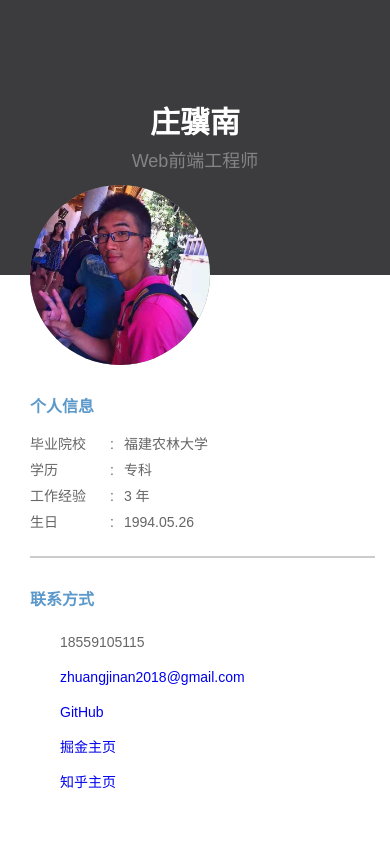
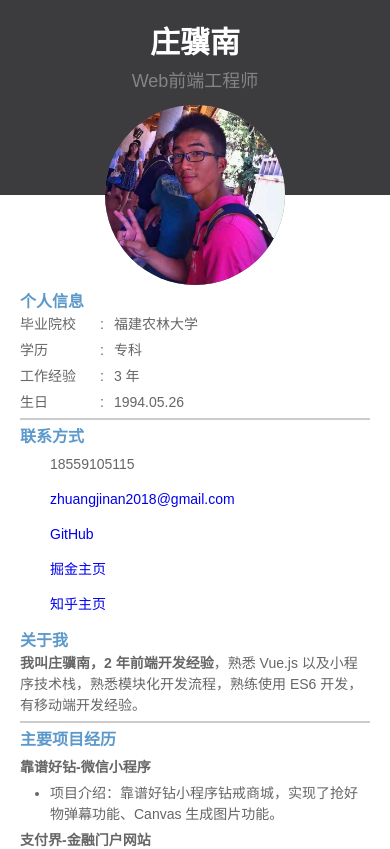
Before and after one commit to jinan36/resume-simple, a website: page index.html in a window 390 px wide. Shown: the top 849 px of the page. Drawn offline with Linux system fonts and the light colour scheme.

Commit message:
移除过大的边距，使视觉更加紧凑

```diff
--- a/style.css
+++ b/style.css
@@ -35,12 +35,13 @@ a:hover {
   margin: 0 auto;
   display: flex;
   flex-wrap: wrap;
+  min-height: 100vh;
 }
 header {
   width: 100%;
   background: #3c3c3e;
   text-align: center;
-  padding: 100px 0 26px;
+  padding: 10px 0 10px;
 }
 header h1 {
   font-size: 30px;
@@ -52,7 +53,6 @@ header p {
   color: #848486;
 }
 aside {
-  width: 240px;
   position: relative;
   background: #fff;
   padding: 90px 15px 30px 30px;
@@ -71,10 +71,9 @@ aside section:not(:last-child) {
 }
 main {
   flex: 1;
-  min-height: calc(100vh - 100px);
   background: #fff;
   position: relative;
-  padding: 0 20px 30px;
+  padding: 0 20px 5px;
 }
 main::before {
   content: "";
@@ -88,24 +87,25 @@ main::before {
 @media screen and (max-width: 768px) {
   aside {
     width: 100%;
+    padding: 90px 20px 0 20px;
+  }
+  aside .avatar{
+    left: 50%;
+    transform: translateX(-50%);
   }
   header {
     width: 100%;
     background: #3c3c3e;
     text-align: center;
-    padding: 100px 0 100px;
+    padding: 20px 0 100px;
   }
   main {
     width: 100%;
   }
 }
 section {
-  margin-top: 30px;
-  padding-bottom: 23px;
-  min-height: 157px;
-}
-section .detail {
-  margin-top: 15px;
+  margin-top: 5px;
+  padding-bottom: 5px;
 }
 section .item {
   display: flex;
@@ -167,13 +167,13 @@ main section:not(:last-child) {
   margin-left: 30px;
 }
 .detail.experience h3 {
-  margin-top: 10px;
+  margin-top: 5px;
 }
 .detail.experience .item {
-  margin-top: 10px;
+  margin-top: 5px;
   word-break: break-all;
 }
 .detail.experience .item img{
   width: 100px;
-  padding-top: 10px;
+  padding-top: 5px;
 }
```
